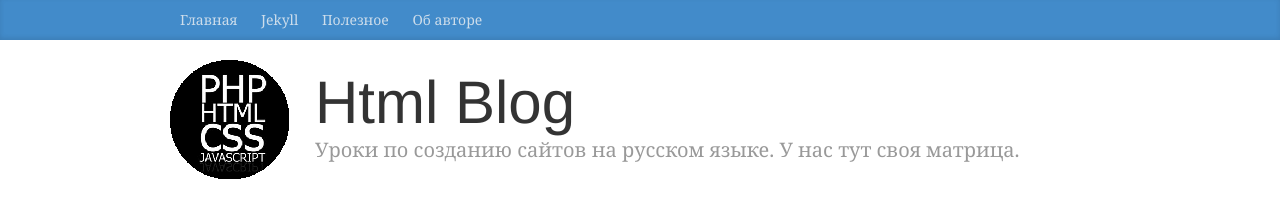
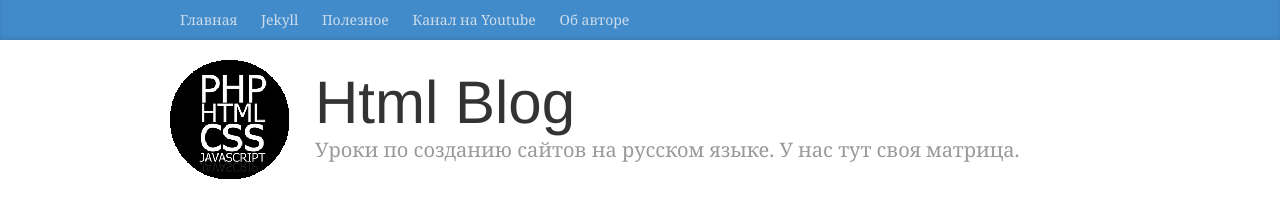
Before and after one commit to htmlblog/htmlblog.github.io, a Jekyll site: the page built from index.html, in a window 1280 px wide. Shown: the top 204 px of the page. Built offline with Jekyll 4.4.1, drawn with Linux system fonts in a browser that asks for light colours; the list of posts is cut into pages by our own code; comment, search, counter and statistics services are not loaded.

Commit message:
Update top-nav.html

```diff
--- a/_includes/top-nav.html
+++ b/_includes/top-nav.html
@@ -2,5 +2,6 @@
   <a class="blog-nav-item" href="/">Главная</a>
   <a class="blog-nav-item" href="https://htmlblog.github.io/jekyll/">Jekyll</a>
   <a class="blog-nav-item" href="https://htmlblog.github.io/useful/">Полезное</a>
+  <a class="blog-nav-item" href="https://www.youtube.com/channel/UC92qVZrw91cEZBpfXamcawA" rel="nofollow">Канал на Youtube</a>
   <a class="blog-nav-item" href="#">Об авторе</a>
 </nav>
```
